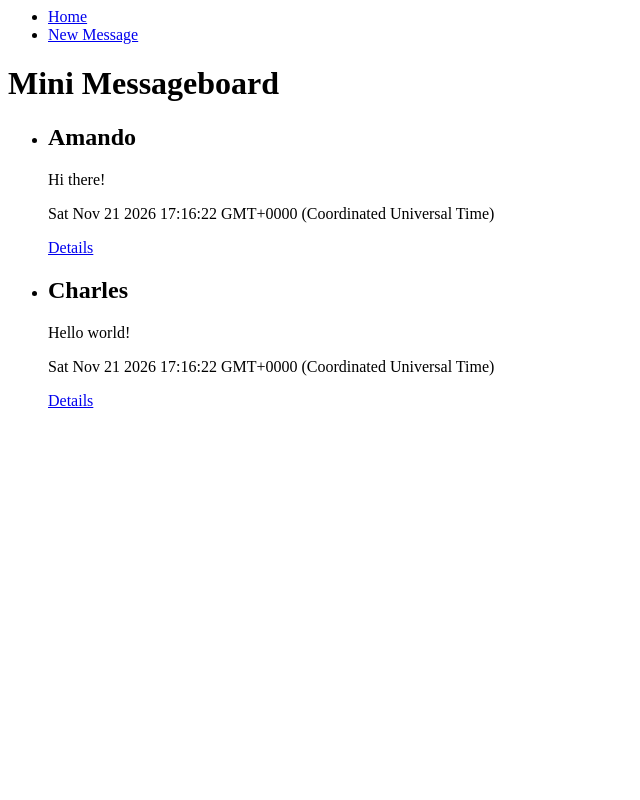
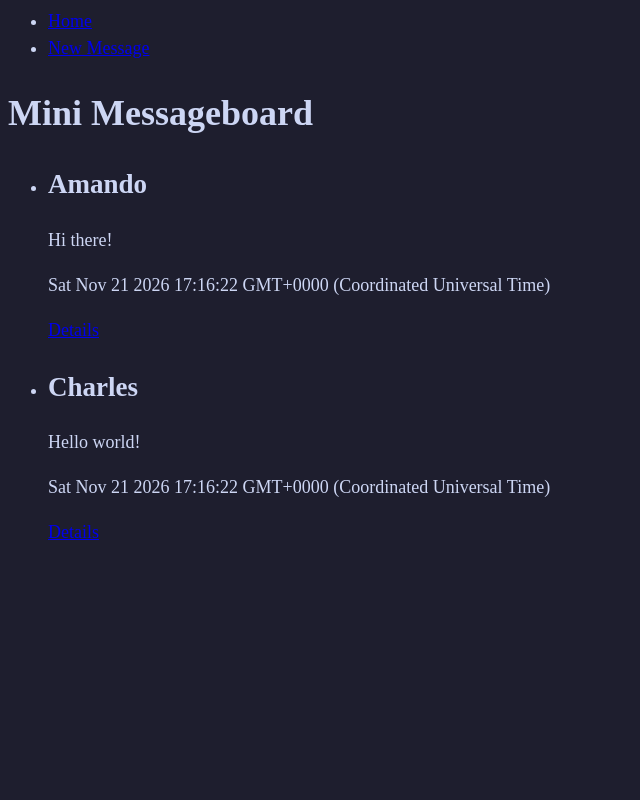
Before and after one commit to forkentiney/simple-message-board, a Node server app: page / in a window 1280 px wide. Shown: the whole page, without its empty margins (0-640 px from the left). Run offline with Node 20, Linux system fonts and the light colour scheme.

Commit message:
Added stylesheet

```diff
--- a/src/app.js
+++ b/src/app.js
@@ -17,6 +17,7 @@ app.use((req, res, next) => {
 });
 
 app.use(express.urlencoded({ extended: true }));
+app.use(express.static(path.join(__dirname, 'public')));
 
 app.use('/', indexRouter);
 app.use('/new', newMessagesRouter);
--- /dev/null
+++ b/src/public/styles.css
@@ -0,0 +1,29 @@
+:root {
+	/* Colours by Catppuccin */
+	--bg-pane: hsl(240 21% 15%);
+	--pane-light: hsl(240 21% 12%);
+	--pane-dark: hsl(240 23% 9%);
+	--surface-light: hsl(233 12% 39%);
+	--surface-medium: hsl(234 13% 31%);
+	--surface-dark: hsl(237 16% 23%);
+	--overlay-light: hsl(228 17% 64%);
+	--overlay-medium: hsl(230 13% 55%);
+	--overlay-dark: hsl(231 11% 47%);
+	--text: hsl(226 64% 88%);
+	--subtext-light: hsl(227 35% 80%);
+	--subtext-dark: hsl(228 24% 72%);
+	--subtitle: hsl(230 13% 55%);
+	--blue: hsl(217 92% 76%);
+	--green: hsl(115 54% 76%);
+	--yellow: hsl(41 86% 83%);
+	--red: hsl(343 81% 75%);
+	--primary: hsl(23 92% 75%);
+	--secondary: hsl(267 84% 81%);
+}
+
+body {
+	background-color: var(--bg-pane);
+	color: var(--text);
+	font-size: 18px;
+	line-height: 1.5;
+}
--- /dev/null
+++ b/src/views/headElement.ejs
@@ -0,0 +1,6 @@
+<head>
+	<meta http-equiv="content-type" content="text/html; charset=UTF-8">
+	<meta name="viewport" content="width=device-width, initial-scale=1.0">
+	<title>Simple Messageboard</title>
+	<link rel="stylesheet" href="/styles.css">
+</head>
--- a/src/views/index.ejs
+++ b/src/views/index.ejs
@@ -1,4 +1,5 @@
 <html>
+	<%- include('headElement') %>
 	<body>
 		<%- include('navbar') %>
 		<h1><%= title %></h1>
--- a/src/views/messageDetails.ejs
+++ b/src/views/messageDetails.ejs
@@ -1,4 +1,5 @@
 <html>
+	<%- include('headElement') %>
 	<body>
 		<%- include('navbar') %>
 		<h1><%= title %></h1>
--- a/src/views/newMessages.ejs
+++ b/src/views/newMessages.ejs
@@ -1,4 +1,5 @@
 <html>
+	<%- include('headElement') %>
 	<body>
 		<%- include('navbar') %>
 		<h1> <%= title %> </h1>
```
